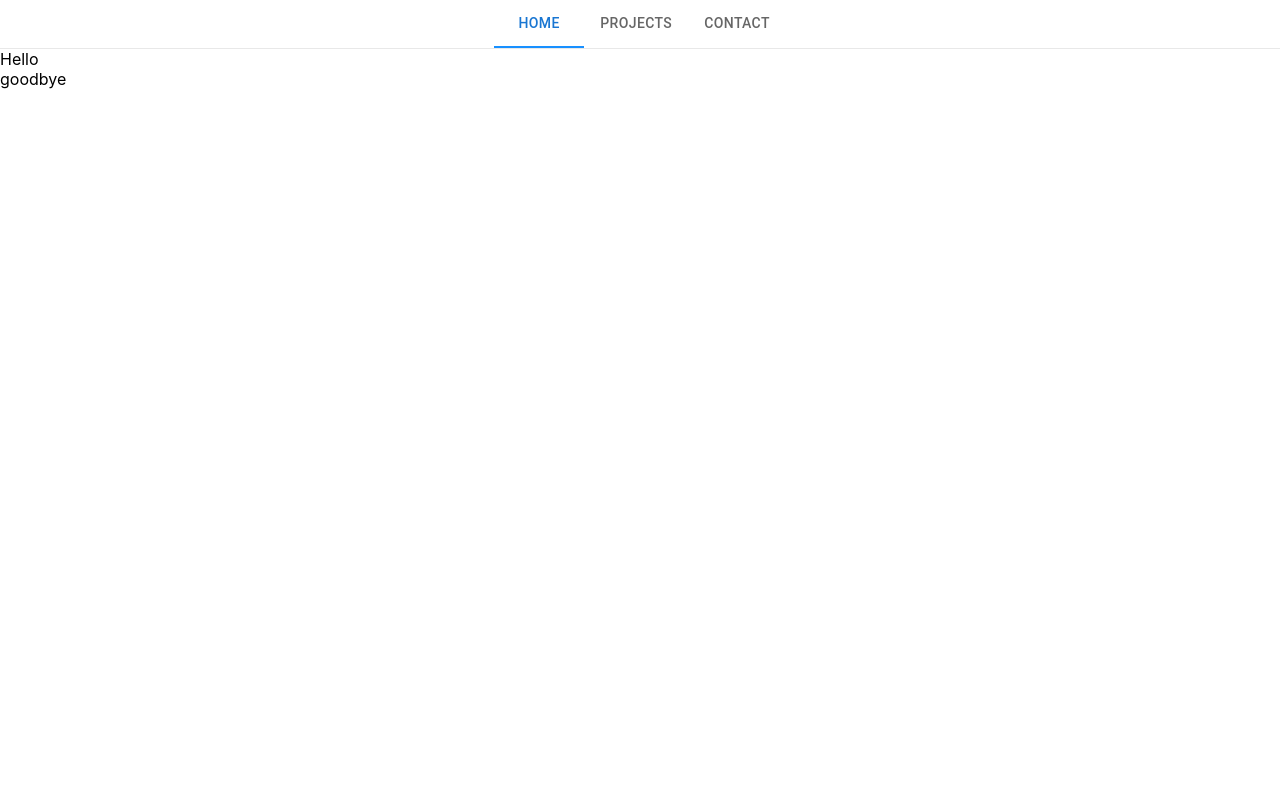
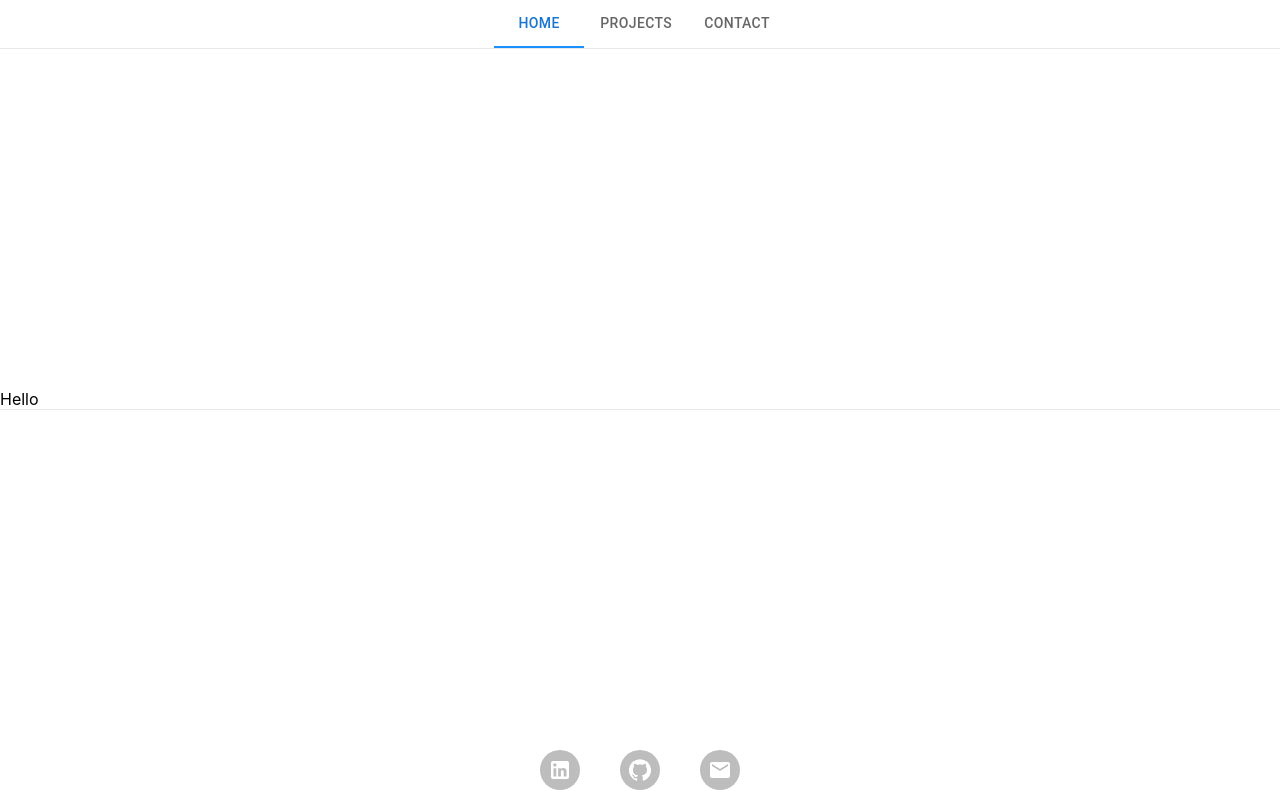
Before and after one commit to CCWebb14/portfolio, a React (Create React App) app: page / in a window 1280 px wide. Built offline with nearby package versions, Linux system fonts and the light colour scheme.

Commit message:
Added a wrapper component to root to allow footer to rest at the bottom of the page, footer social media icons added with avatars

```diff
--- a/src/Home.tsx
+++ b/src/Home.tsx
@@ -1,10 +1,22 @@
 import React from 'react';
+import { styled } from '@mui/material/styles';
+import Box from '@mui/material/Box';
 // import logo from './logo.svg';
 // import './Home.css';
 
+const StyledBox = styled(Box)({
+  display: 'flex',
+  flexDirection: 'column',
+  justifyContent: 'center',
+
+
+
+  borderBottom: '1px solid #e8e8e8',
+})
+
 function Home() {
   return (
-    <div>Hello</div>
+    <StyledBox>Hello</StyledBox>
   );
 }
 
--- a/src/components/Footer/index.tsx
+++ b/src/components/Footer/index.tsx
@@ -1,13 +1,40 @@
 
 import React from 'react';
 import { Link } from 'react-router-dom';
+import { styled } from '@mui/material/styles';
+import Box from '@mui/material/Box';
+import Avatar from '@mui/material/Avatar';
+import Stack from '@mui/material/Stack';
+
+import { LinkedIn, GitHub, Email } from '@mui/icons-material';
+const StyledBox = styled(Box)({
+  display: 'flex',
+  justifyContent: 'center',
+  color: 'red',
+  marginBottom: '10px',
+});
+
+const StyledLinkedIn = styled(LinkedIn)({
+  color: 'red',
+});
+
 
 
 const Footer = () => {
-
-
 	return (
-    <div>goodbye</div>
+    <StyledBox>
+      <Stack direction="row" spacing={5}>
+        <Avatar>
+          <LinkedIn />
+        </Avatar>
+        <Avatar>
+          <GitHub />
+        </Avatar>
+        <Avatar>
+          <Email />
+        </Avatar>
+      </Stack>
+    </ StyledBox>
 	);
 };
 
--- a/src/components/NavigationBar/index.tsx
+++ b/src/components/NavigationBar/index.tsx
@@ -4,9 +4,6 @@ import { styled } from '@mui/material/styles';
 import Tabs from '@mui/material/Tabs';
 import Tab from '@mui/material/Tab';
 import {
-  MemoryRouter,
-  Route,
-  Routes,
   Link,
   matchPath,
   useLocation,
@@ -40,14 +37,8 @@ function useRouteMatch(patterns: readonly string[]) {
 }
 
 export default function NavTabs() {
-  const [value, setValue] = React.useState(0);
   const routeMatch = useRouteMatch(['/', '/projects', '/contact']);
   const currentTab = routeMatch?.pattern?.path;
-
-
-  const handleChange = (event: React.SyntheticEvent, newValue: number) => {
-    setValue(newValue);
-  };
 
   return (
     <StyledBox>
--- a/src/index.tsx
+++ b/src/index.tsx
@@ -6,16 +6,28 @@ import Home from './Home';
 import NavTabs from './components/NavigationBar';
 import Footer from './components/Footer';
 
+import { styled } from '@mui/material/styles';
+import Box from '@mui/material/Box';
+
+const Wrapper = styled(Box)({
+  height: '100vh',
+  display: 'flex',
+  flexDirection: 'column',
+  justifyContent: 'space-between',
+})
+
 const root = ReactDOM.createRoot(
   document.getElementById('root') as HTMLElement
 );
 root.render(
   <Router>
-    <NavTabs />
-    <Routes>
-      <Route path='/' element={<Home />} />
-    </Routes>
-    <Footer />
+    <Wrapper>
+      <NavTabs />
+      <Routes>
+        <Route path='/' element={<Home />} />
+      </Routes>
+      <Footer />
+    </Wrapper>
   </Router>
 );
 
```
